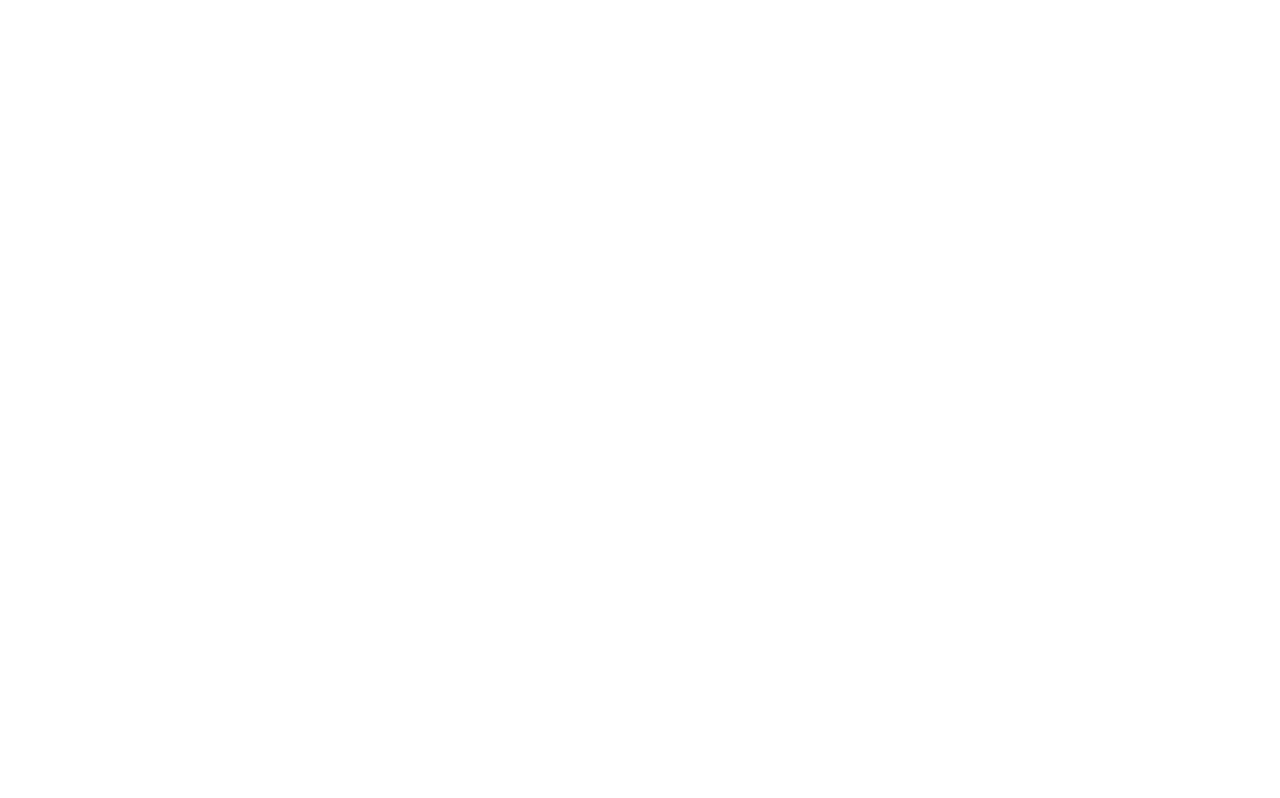
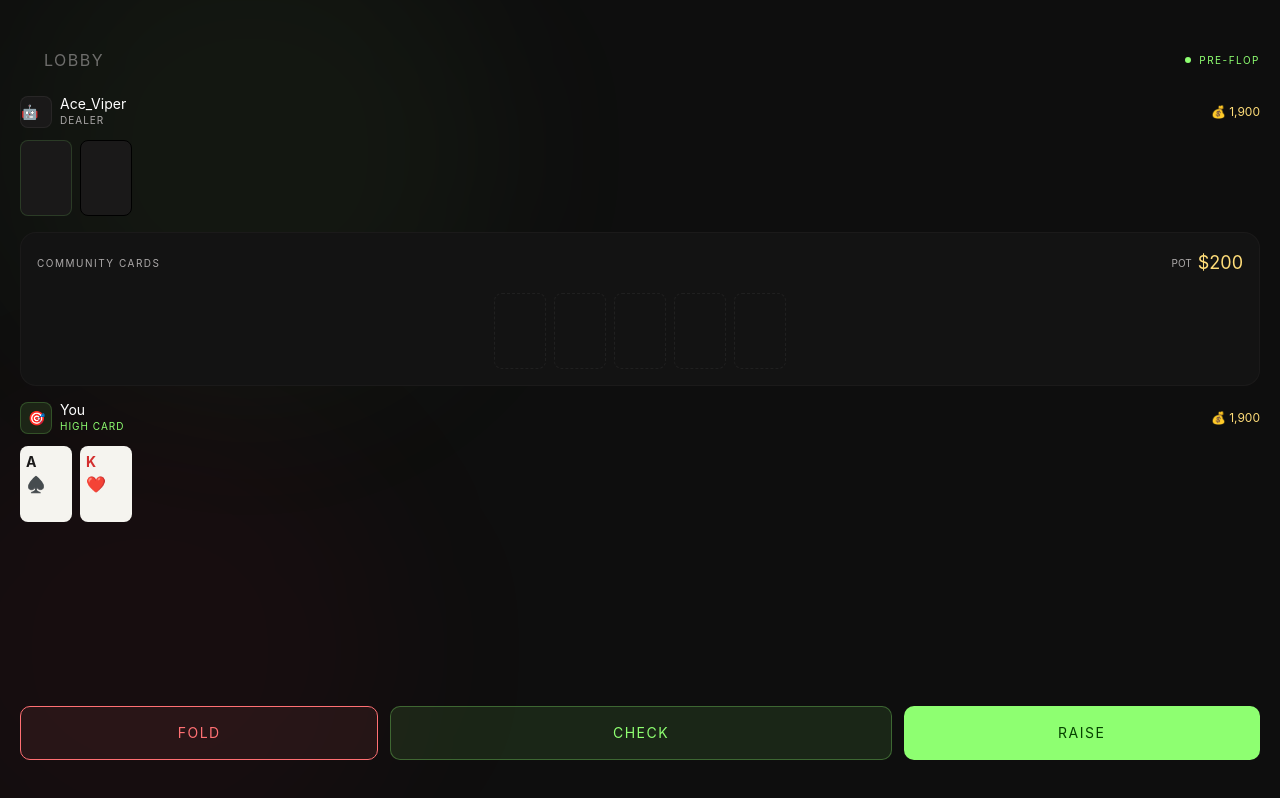
Before and after one commit to LilianMuthoniMaina/Kadi-React, a React (Vite) app: page /game/play in a window 1280 px wide. Before the commit this address had no page. Built offline with nearby package versions, Linux system fonts and the light colour scheme.

Commit message:
basic pokergame page

```diff
--- a/src/App/Screens/auth/SignUp.jsx
+++ b/src/App/Screens/auth/SignUp.jsx
@@ -42,7 +42,7 @@
   }
   return (
       <div className="bg-[#0e0e0e] min-h-screen w-full relative overflow-hidden flex items-center justify-center px-4 py-20">
-        <div className="asolute bg-[rgba(142,255,113,0.05)] blur-[60px] right-[-20px] rounded-[12px] size-[500px] top-[-90px] pointer-events-none" />
+        <div className="absolute bg-[rgba(142,255,113,0.05)] blur-[60px] right-[-20px] rounded-[12px] size-[500px] top-[-90px] pointer-events-none" />
         <div className="absolute bg-[rgba(255,112,115,0.05)] blur-[60px] bottom-[-90px] left-[20px] rounded-[-12px] size-[600px] pointer-events-none" />
         <div className="relative w-full max-w-[448px] flex flex-col gap-6">
           {/*the card */}
@@ -64,8 +64,8 @@
                 </label>
                 <div className="relative">
                   <div className="absolute left-4 top-1/2 -translate-y-1/2 pointer-events-none">
-                   <svg width="20" height="20" viewbox="0 0 20 20" fill="none">
-                    <circle cx="10" cy="6.5" r="3.5" stroke="#ADAAAA" strokewidth="1.5" />
+                   <svg width="20" height="20" viewBox="0 0 20 20" fill="none">
+                    <circle cx="10" cy="6.5" r="3.5" stroke="#ADAAAA" strokeWidth="1.5" />
                     <path d="M3 17c0-3.3 3.13-6 7-6s7 2.7 7 6" stroke="#ADAAAA" strokeWidth="1.15" strokeLinecap="round" />
                     </svg></div>
                     <input
@@ -84,7 +84,7 @@
                   E-mail address
                 </label>
                 <div className="relative">
-                  <div className="absolute left-4 top-1/2 -translation-y-1/2 pointer-events-none">
+                  <div className="absolute left-4 top-1/2 -translate-y-1/2 pointer-events-none">
                     <svg width="20" height="20" viewBox="0 0 20 20" fill="none">
                       <path d="M2.5 5.833A1.667 1.667 0 014.167 4.167h11.666A1.667 1.667 0 0117.5 5.833v8.334a1.667 1.667 0 01-1.667 1.666H4.167A1.667 1.667 0 012.5 14.167V5.833z" stroke="#ADAAAA" strokeWidth="1.5" />
                       <path d="M2.5 5.833L10 10.833l7.5-5" stroke="#ADAAAA" strokeWidth="1.5" />
@@ -127,8 +127,8 @@
                   type="checkbox"
                   checked={agreed}
                   onChange={(e) => setAgreed(e.target.checked)}
-                  className="mt-1 size-4 rounded-[2px bg-[#262626] border border-[rgba(73,72,71,0.5)] accent-[#8eff71]" />
-                <p className="text-[@adaaaa] text-[11px] leading-[15px]">
+                  className="mt-1 size-4 rounded-[2px] bg-[#262626] border border-[rgba(73,72,71,0.5)] accent-[#8eff71]" />
+                <p className="text-[#adaaaa] text-[11px] leading-[15px]">
                   I agree to the <span className="text-[#8eff71]">Terms of Engagement</span> and
                   acknowledge the high-stakes risk protocols.
                 </p>
@@ -157,8 +157,8 @@
               SECURITY ENCRYPTED
             </span>
             <div className="flex gap-1">
-              <div className="size-1 rounded-full bg-[rgba(142,255,113,0.4)" />
-              <div className="size-1 rounded-full bg-[rgba(142, 255,133,0.2" />
+              <div className="size-1 rounded-full bg-[rgba(142,255,113,0.4)]" />
+              <div className="size-1 rounded-full bg-[rgba(142, 255,113,0.2)]" />
               <div className="size-1 rounded-full bg-[rgba(142,255,113,0.1)]" />
             </div>
             <span className="text-[9px] text-[rgba(173,170,170,0.4)] tracking-[3.6px] uppercase">
--- a/src/App/Screens/game/PokerGame.jsx
+++ b/src/App/Screens/game/PokerGame.jsx
@@ -0,0 +1,105 @@
+import { useNavigate } from 'react-router-dom'
+
+const dummyPlayerHand = [
+    { rank: 'A', suit: '♠️', isRed: false },
+    { rank: 'K', suit:'❤️', isRed: true }
+]
+const dummyOpponentBack = true
+
+export default function PokerGame(){
+    const navigate = useNavigate()
+
+    return(
+        <div className="bg-[#0e0e0e] min-h-screen w-full flex flex-col relative overflow-hidden">
+            <div className="absolute bg-[rgba(142,255,113,0.04)] blur-[80px] rounded-full size-[500px] top-[-100px] pointer-events-none" />
+            <div className="absolute bg-[rgba(233,0,54,0.04)] blur-[80px] rounded-full size-[500px] bottom-[-100px] left-[-100px] pointer-events-none" />
+
+            {/*heading*/}
+            <div className="flex items-center justify-between px-5 pt-12 pb-4 relative z-10">
+                <button
+                    onClick={() => navigate('/game')}
+                    className="flex items-center gap-2 text-[rgba(173,170,170,0.6)]">
+                    <svg width="16" height="16" viewBox="0 0 24 24" fill="none">
+                        <path d="M-15 181-6-6 6-6" stroke="currentColor" strokeWidth="2" strokeLinecap="round" strokeLineJoin="round" />
+                    </svg>
+                    <span className="text-10[px] tracking-[1.5px] uppercase">Lobby</span>
+                </button>
+                <div className="flex items-center gap-2">
+                    <div className="size-1.5 rounded-full bg-[#8eff71]" />
+                    <span className="text-[#8eff71] text-[10px] tracking-[1.5px] uppercase">Pre-Flop</span>
+                </div>
+            </div>
+
+            {/*pc section*/}
+            <div className="px-5 pt-2 pb-4 flex flex-col gap-3 relative z-10">
+                <div className="flex items-center justify-between">
+                    <div className="flex items-center gap-2">
+                        <div className="size-8 rounded-[8px] bg-[#1a1919] border border-[rgba(73,72,71,0.3)] flex items-center text-sm">🤖</div>
+                        <div>
+                            <p className="text-white text-sm leading-none">Ace_Viper</p>
+                            <p className="text-[#adaaaa] text-[10px] tracking-[1px] uppercase mt-0.5">Dealer</p>
+                        </div>
+                    </div>
+                    <span className="text-[#ffdd79] text-xs">💰 1,900</span>
+                </div>
+                <div className="flex gap-2">
+                    <div className="w-[52px] h-[76px] rounded-[8px] bg-[#1a1919] border border-[rgba(142,255,113,0.15)]" />
+                    <div className="w-[52px] h-[76px] rounded-[8px] bg-[#1a1919] border border-rgba(142,255,113,0.15)]" />
+                </div>
+            </div>
+
+            {/*community cards and the pot*/}
+            <div className="mx-5 bg-[#131313] border border-[rgba(73,72,71,0.15)] rounded-[16px] p-4 flex flex-col gap-4 relative z-10">
+                <div className="flex items-center justify-between">
+                    <p className="text-[#adaaaa] text-[10px] tracking-[1.5px] uppercase">Community Cards</p>
+                    <div className="flex items-center gap-1.5">
+                        <span className="text-[#adaaaa] text-[10px] uppercase">Pot</span>
+                        <span className="text-[#ffdd79] text-lg">$200</span>
+                    </div>
+                </div>
+                <div className="flex gap-2 justify-center">
+                    {[0, 1, 2, 3, 4].map((i) => (
+                        <div key={i} className="w-[52px] h-[76px] rounded-[8px] border border-dashed border-[rgba(73,72,71,0.25)]" />
+                    ))}
+                </div>
+            </div>
+
+            {/*player part*/}
+            <div className="px-5 pt-4 flex flex-col gap-3 realtive z-10 flex-1">
+                <div className="flex items-center justify-between">
+                    <div className="flex items-center gap-2">
+                        <div className="size-8 rounded-[8px] bg-[rgba(142,255,113,0.1)] border border-[rgba(142,255,113,0.2)] flex items-center justify-center text-sm">🎯</div>
+                        <div>
+                            <p className="text-white text-sm leading-none">You</p>
+                            <p className="text-[#8eff71] text-[10px] tracking-[1px] uppercase mt-0.5">High Card</p>
+                        </div>
+                    </div>
+                    <span className="text-[#ffdd79] text-xs">💰 1,900</span>
+                </div>
+
+                <div className="flex gap-2">
+                    {dummyPlayerHand.map((card, i) => (
+                        <div key={i} className="w-[52px] h-[76px] rounded-[8px] bg-[#f5f4ef] flex flex-col p-1.5">
+                            <span className={`font-bold text-sm ${card.isRed ? 'text-[#d32f2f]' : 'text-[#1a1919]'}`}>{card.rank}</span>
+                            <span className={`text-base ${card.isRed ? 'text-[#d32f2f]' : 'text-[#1a1919]'}`}>{card.suit}</span>
+                        </div>
+                    ))}
+                </div>
+                </div>
+
+            {/*buttons*/}
+            <div className="px-5 pb-10 pt-2 flex gap-3 relative z-10">
+                <button className="flex-1 py-4 rounded-[10px] border border-[rgba(255,112,115,0.3] bg-[rgba(255,112,115,0.08)] text-[#ff7073] text-sm tracking-[1.5px] uppercase">
+                    Fold
+                </button>
+                <button className="flex-[1.4] py-4 rounded-[10px] bg-[rgba(142,255,113,0.1)] border border-[rgba(142,255,113,0.3)] text-[#8eff71] text-sm tracking-[1.5px] uppercase">
+                    Check
+                </button>
+                <button className="flex-1 py-4 rounded-[10px] bg-[#8eff71] text-[#064200] text-sm tracking-[1.5px] uppercase">
+                    Raise
+                </button>
+
+            </div>
+        </div>
+    )
+}
--- a/src/App/index.jsx
+++ b/src/App/index.jsx
@@ -7,6 +7,7 @@
 
 import Test from "./Screens/game/Test";
 import GlobalContext from "./GlobalContext";
+import PokerGame from "./Screens/game/PokerGame";
 
 function App() {
     const [token, setToken] = useState(null);
@@ -27,6 +28,7 @@
             <Route path="/game" element={<Home />} />
             <Route path="/forgot-password" element={<ForgotPassword />} />
             <Route path="/game/test" element={<Test />} />
+            <Route path="/game/play" element={<PokerGame />} />
             </Routes>
             </BrowserRouter>
             </GlobalContext.Provider>
```
